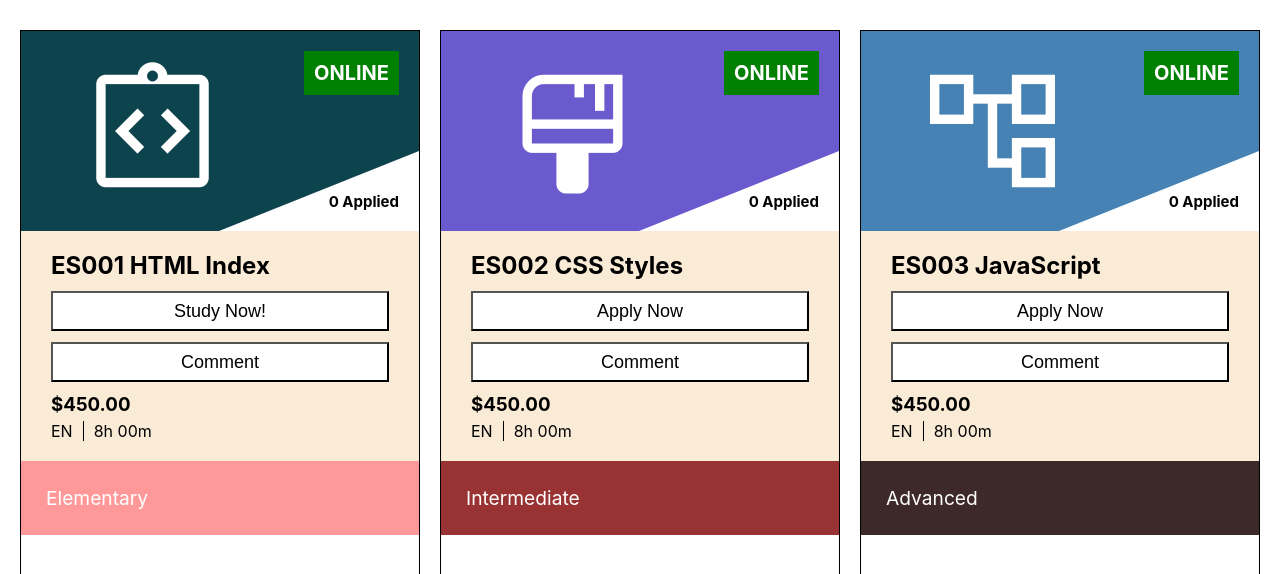
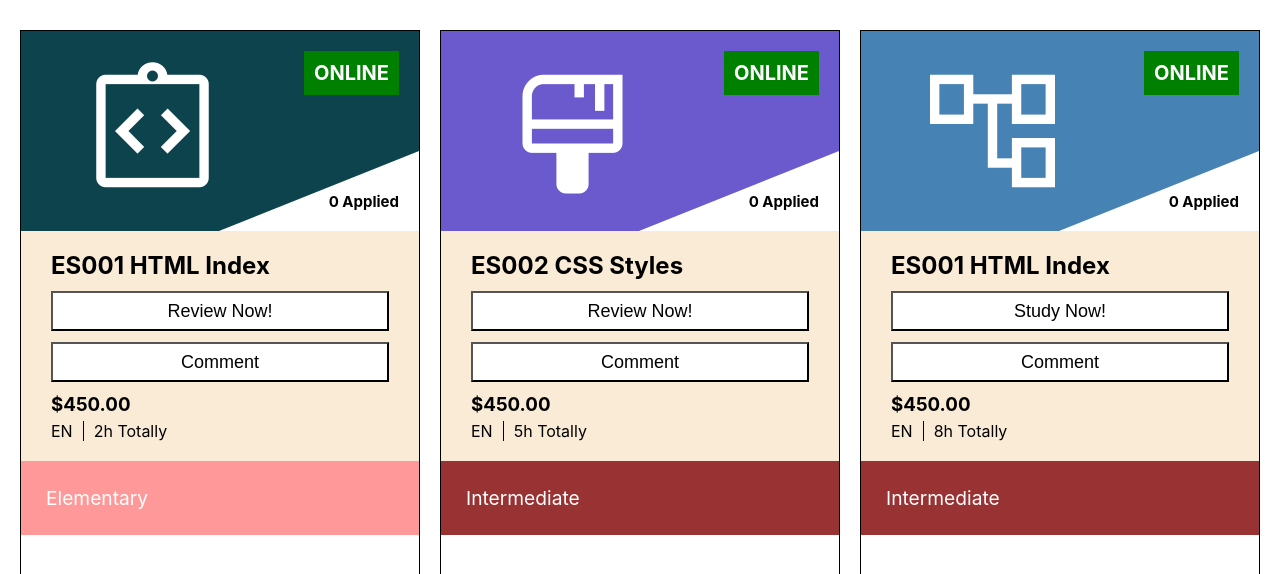
Before and after one commit to mcraskyee/small-products, a React (Create React App) app in the folder react-course-card/: page / in a window 1280 px wide. Shown: the top 574 px of the page. Built offline with nearby package versions, Linux system fonts and the light colour scheme.

Commit message:
enhance props and map the components

```diff
--- a/react-course-card/src/App.js
+++ b/react-course-card/src/App.js
@@ -1,4 +1,34 @@
 import CourseCard from "./components/courseCard/CourseCard";
+
+let courses = [
+  {
+    id: 1,
+    title: "ES001 HTML Index",
+    difficulty: "Elementary",
+    duration: "2h",
+    isCompleted: true,
+    icon: "integration_instructions",
+    cardTopColor: "rgb(13, 67, 76)",
+  },
+  {
+    id: 2,
+    title: "ES002 CSS Styles",
+    difficulty: "Intermediate",
+    duration: "5h",
+    isCompleted: true,
+    icon: "format_paint",
+    cardTopColor: "rgb(106, 90, 205)",
+  },
+  {
+    id: 3,
+    title: "ES001 HTML Index",
+    difficulty: "Intermediate",
+    duration: "8h",
+    isCompleted: false,
+    icon: "account_tree",
+    cardTopColor: "rgb(70, 130, 180)",
+  },
+];
 
 function App() {
   const style = {
@@ -9,24 +39,17 @@ function App() {
   };
   return (
     <div className="App" style={style}>
-      <CourseCard
-        title="ES001 HTML Index"
-        difficulty="Elementary"
-        icon="integration_instructions"
-        cardTopColor="rgb(13, 67, 76)"
-      />
-      <CourseCard
-        title="ES002 CSS Styles"
-        difficulty="Intermediate"
-        icon="format_paint"
-        cardTopColor="rgb(106, 90, 205)"
-      />
-      <CourseCard
-        title="ES003 JavaScript"
-        difficulty="Advanced"
-        icon="account_tree"
-        cardTopColor="rgb(70, 130, 180)"
-      />
+      {courses.map((course) => (
+        <CourseCard
+          key={course.id}
+          title={course.title}
+          difficulty={course.difficulty}
+          duration={course.duration}
+          isCompleted={course.isCompleted}
+          icon={course.icon}
+          cardTopColor={course.cardTopColor}
+        />
+      ))}
     </div>
   );
 }
--- a/react-course-card/src/components/courseCard/CourseCard.jsx
+++ b/react-course-card/src/components/courseCard/CourseCard.jsx
@@ -17,6 +17,7 @@ const CourseCard = (props) => {
       alert("Please add your comment.");
       return;
     }
+    alert(`Your comment: "${comment}" about ${props.title} is submitted.`);
     setIsSubmitted(!isSubmitted);
     setComment("");
   };
@@ -54,7 +55,7 @@ const CourseCard = (props) => {
       <div className="card-main">
         <h2 className="card-main-title">{props.title}</h2>
         <button className="card-main-button" onClick={handleApply}>
-          {props.difficulty === "Elementary" ? "Study Now!" : "Apply Now"}
+          {props.isCompleted === true ? "Review Now!" : "Study Now!"}
         </button>
         <button className="card-main-button" onClick={handleVisible}>
           Comment
@@ -63,7 +64,7 @@ const CourseCard = (props) => {
           <h3 className="card-main-bottom-price">$450.00</h3>
           <div className="card-main-bottom-context">
             <p className="card-main-bottom-context-language">EN</p>
-            <p className="card-main-bottom-context-time">8h 00m</p>
+            <p className="card-main-bottom-context-time">{`${props.duration} Totally`}</p>
           </div>
         </div>
       </div>
```
